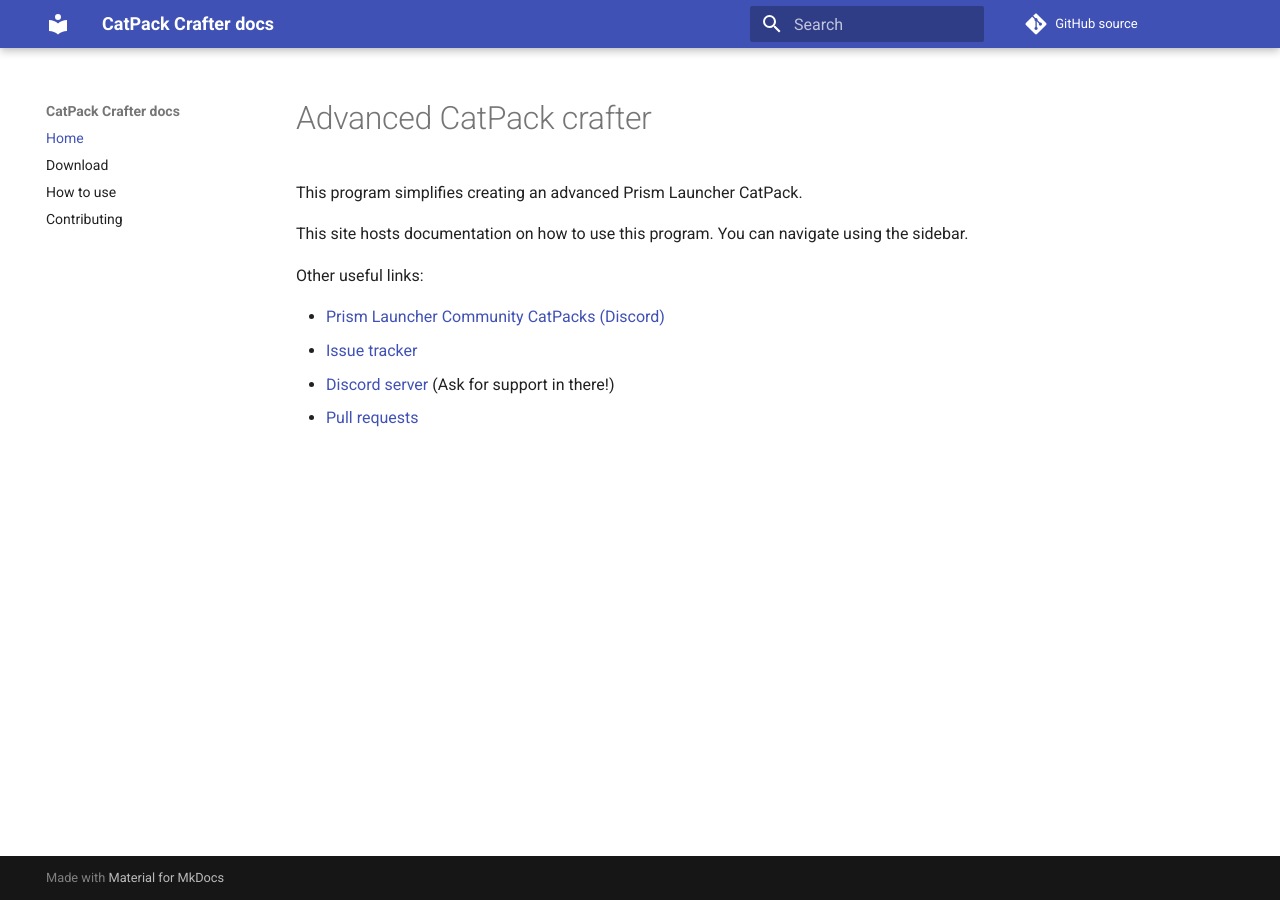
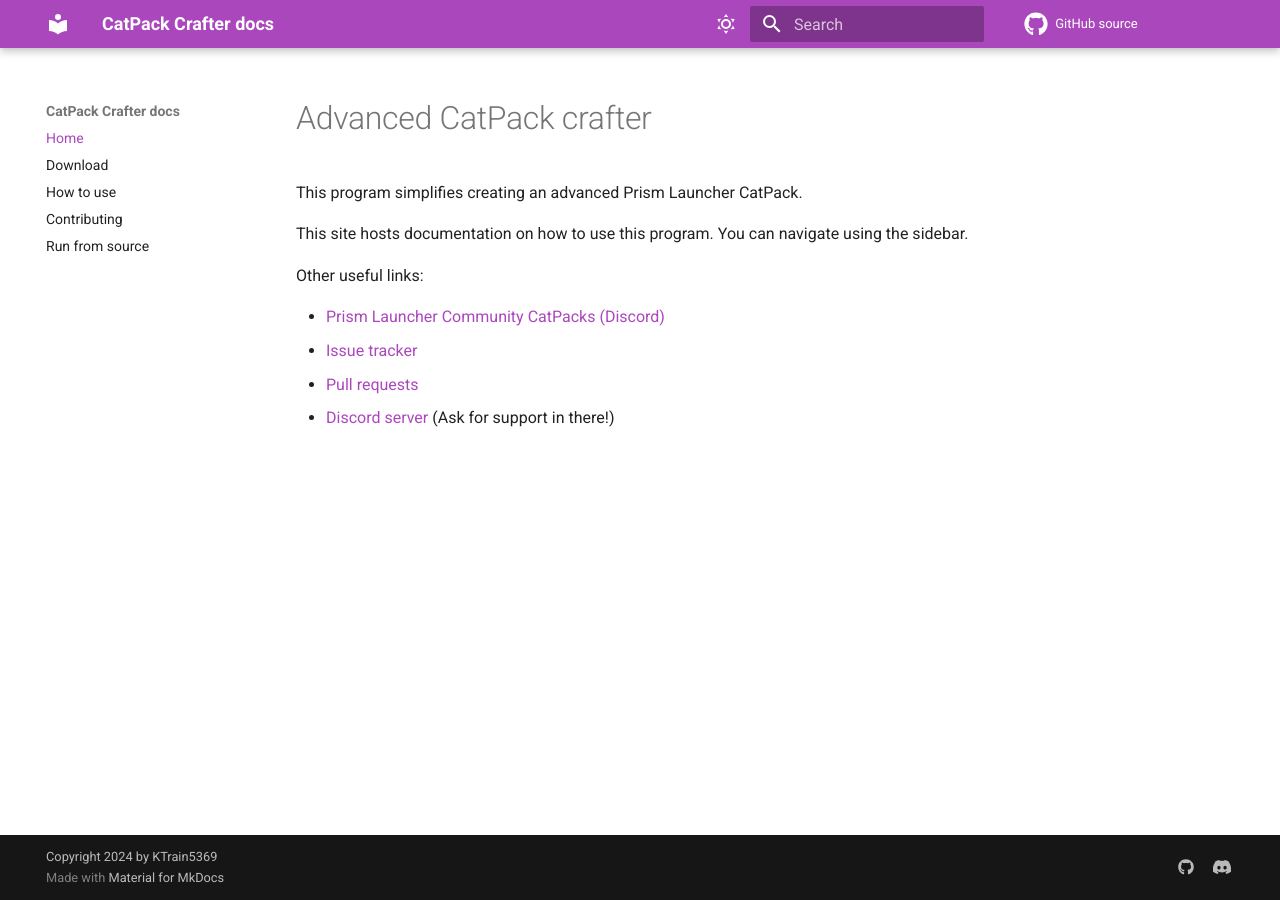
Before and after one commit to KTrain5169/CatPackCrafter, an MkDocs documentation site: the page built from docs/index.md, in a window 1280 px wide. Built offline with MkDocs 1.6.1 and Material for MkDocs 9.7.7, drawn with Linux system fonts in a browser that asks for light colours; comment, search, counter and statistics services are not loaded.

```diff
--- a/docs/index.md
+++ b/docs/index.md
@@ -8,5 +8,5 @@ Other useful links:
 
 - [Prism Launcher Community CatPacks (Discord)](https://discord.com/channels/1031648380885147709/1278732669525561486)
 - [Issue tracker](https://github.com/KTrain5169/CatPackMaker/issues)
+- [Pull requests](https://github.com/KTrain5169/CatPackMaker/pulls)
 - [Discord server](https://discord.gg/G6YvWhctjk) (Ask for support in there!)
-- [Pull requests](https://github.com/KTrain5169/CatPackMaker/pulls)
--- a/mkdocs.yml
+++ b/mkdocs.yml
@@ -1,13 +1,49 @@
 site_name: CatPack Crafter docs
+site_description: Documentation for the CatPack Crafter.
+site_author: KTrain5369
+copyright: Copyright 2024 by KTrain5369
+
 repo_name: GitHub source
 repo_url: https://github.com/KTrain5169/CatPackMaker
 edit_uri: blob/main/docs/
-site_description: Documentation for the CatPack Crafter.
-site_author: KTrain5369
+
 theme:
   name: material
+  icon:
+    repo: fontawesome/brands/github
+  palette:
+  - media: "(prefers-color-scheme: light)"
+    scheme: default
+    primary: purple
+    accent: indigo
+    toggle:
+      icon: material/weather-sunny
+      name: Switch to dark mode
+  - media: "(prefers-color-scheme: dark)"
+    scheme: slate
+    primary: purple
+    accent: indigo
+    toggle:
+      icon: material/weather-night
+      name: Switch to light mode
+
+extra:
+  social:
+    - icon: fontawesome/brands/github
+      link: https://github.com/KTrain5169
+    - icon: fontawesome/brands/discord
+      link: https://discord.gg/G6YvWhctjk
+
 nav:
   - Home: index.md
   - Download: downloads.md
   - How to use: instructions.md
   - Contributing: contributing.md
+  - Run from source: run-from-source.md
+
+markdown_extensions:
+  - toc:
+      permalink: true
+
+plugins:
+  - search
```
Also changed, not shown: docs/instructions.md (+1 -1 lines).
